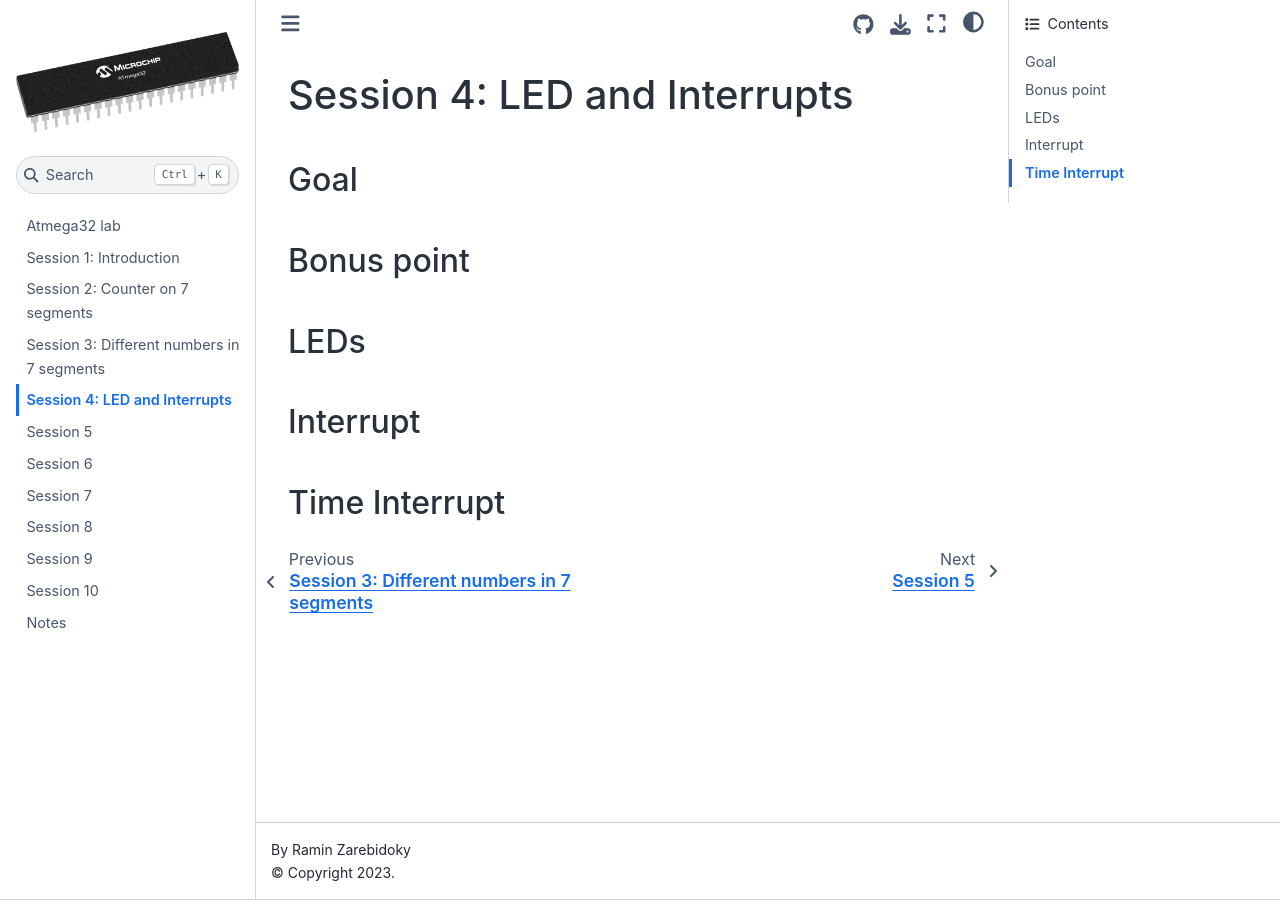
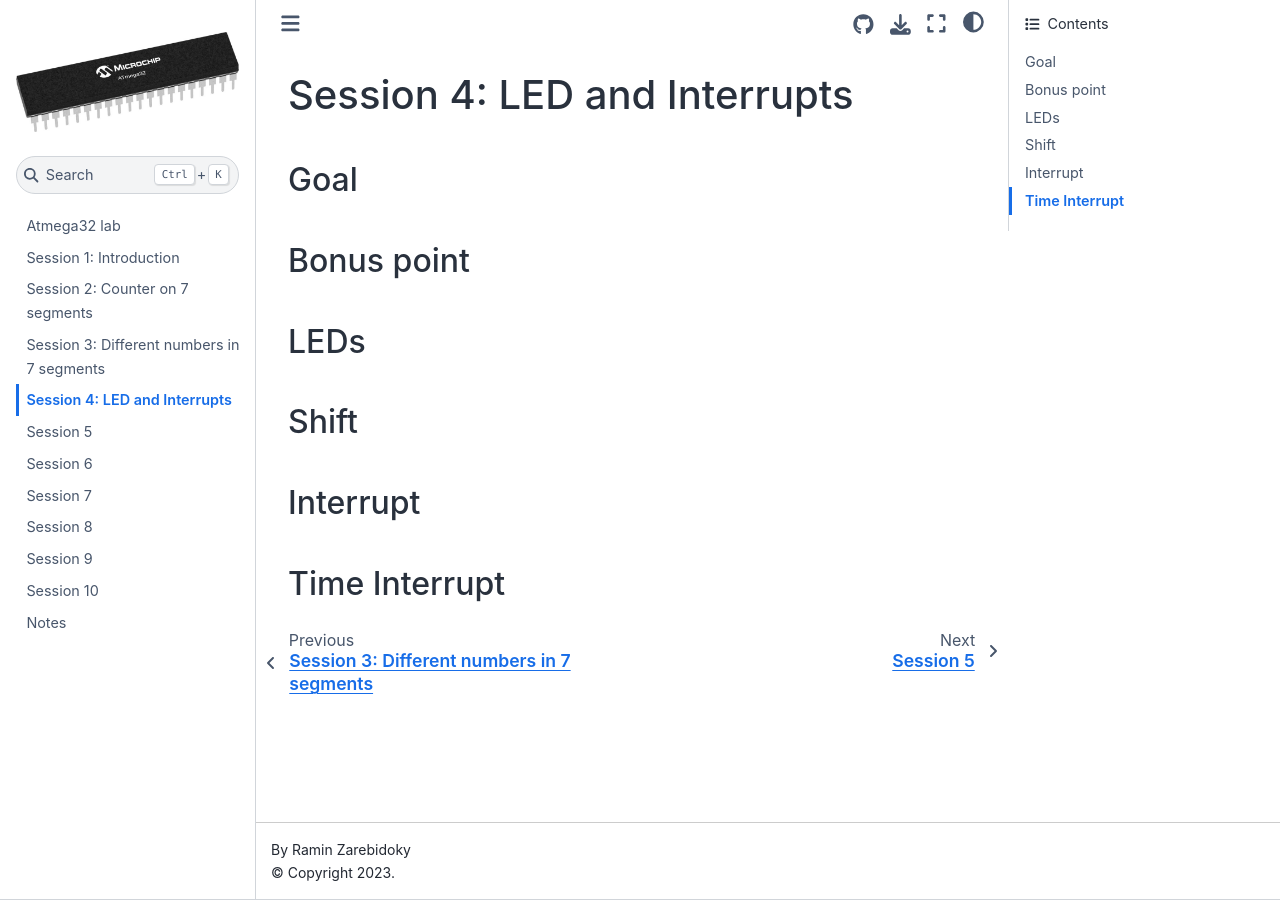
Before and after one commit to LiterallyTheOne/atmega32_lab, a Jupyter Book: the page built from docs/session_4.md, in a window 1280 px wide. Built offline with Jupyter Book 1.0.4 settings and Sphinx 7.4.7 and the Sphinx Book theme 1.1.4, drawn with Linux system fonts in a browser that asks for light colours.

Commit message:
Add Shift to sections

```diff
--- a/docs/session_4.md
+++ b/docs/session_4.md
@@ -6,6 +6,8 @@
 
 ## LEDs
 
+## Shift
+
 ## Interrupt
 
 ## Time Interrupt
```
